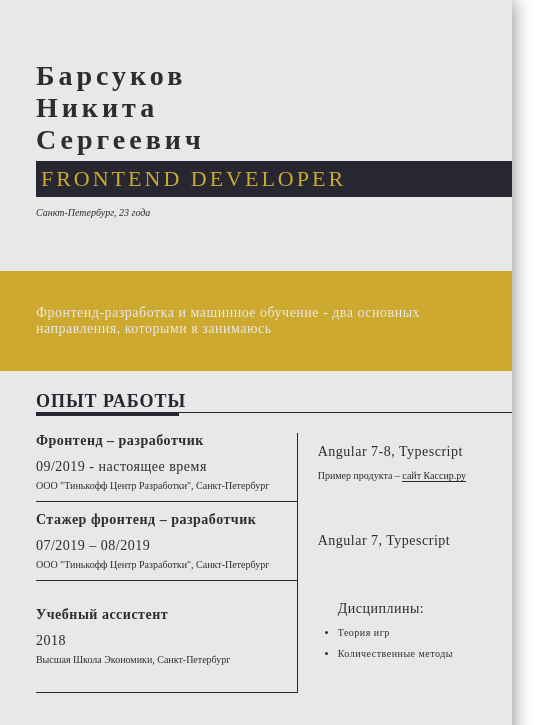
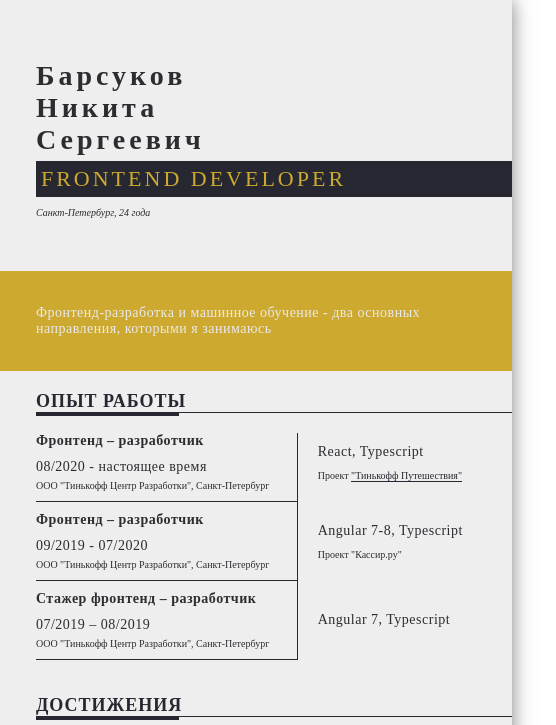
Before and after one commit to nsbarsukov/cv, a website: page index.html in a window 1280 px wide. Shown: the top 725 px of the page, 525-1081 px from the left. Drawn offline with nearby package versions, Linux system fonts and the light colour scheme; a web font is replaced by a local one.

Commit message:
content update

```diff
--- a/index.html
+++ b/index.html
@@ -19,7 +19,7 @@
 		<div class="brief-info">
 			<p class="brief-info__name">Барсуков <br> Никита <br> Сергеевич</p>
 			<div class="brief-info__specialization">Frontend Developer</div>
-			<div class="brief-info__short">Санкт-Петербург, 23 года</div>
+			<div class="brief-info__short">Санкт-Петербург, 24 года</div>
 
 			<div class="brief-info__bio">
 			<span class="bio-text">
@@ -119,19 +119,32 @@
 					<tr class="job">
 						<td>
 							<div class="job__position">Фронтенд – разработчик</div>
-							<div class="job__date">09/2019 - настоящее время</div>
+							<div class="job__date">08/2020 - настоящее время</div>
+							<div class="job__company">ООО "Тинькофф Центр Разработки", Санкт-Петербург</div>
+						</td>
+						<td>
+							<div class="job__language">React, Typescript</div>
+							<div class="job__product-example">
+								Проект
+								<a
+										class="dark-link"
+										target="_blank"
+										rel="noopener noreferrer"
+										href="https://www.tinkoff.ru/travel/flights/"
+								>"Тинькофф Путешествия"</a>
+							</div>
+						</td>
+					</tr>
+					<tr class="job">
+						<td>
+							<div class="job__position">Фронтенд – разработчик</div>
+							<div class="job__date">09/2019 - 07/2020</div>
 							<div class="job__company">ООО "Тинькофф Центр Разработки", Санкт-Петербург</div>
 						</td>
 						<td>
 							<div class="job__language">Angular 7-8, Typescript</div>
 							<div class="job__product-example">
-								Пример продукта –
-								<a
-										class="dark-link"
-										target="_blank"
-										rel="noopener noreferrer"
-										href="https://chel.kassir.ru"
-								>сайт Кассир.ру</a>
+								Проект "Кассир.ру"
 							</div>
 						</td>
 					</tr>
@@ -143,20 +156,6 @@
 						</td>
 						<td>
 							<div class="job__language">Angular 7, Typescript</div>
-						</td>
-					</tr>
-					<tr class="job">
-						<td>
-							<div class="job__position">Учебный ассистент</div>
-							<div class="job__date">2018</div>
-							<div class="job__company">Высшая Школа Экономики, Санкт-Петербург</div>
-						</td>
-						<td>
-							<ul class="job__list">
-								Дисциплины:
-								<li>Теория игр</li>
-								<li>Количественные методы</li>
-							</ul>
 						</td>
 					</tr>
 				</table>
--- a/index.less
+++ b/index.less
@@ -25,7 +25,7 @@ body {
     overflow: hidden;
     width: 210mm;
     height: auto;
-    background-color: rgb(232, 232, 233);
+    background-color: #eeeeee;
     margin: 0 auto 0.5cm;
     box-shadow: 0 0 0.5cm rgba(0,0,0,0.5);
 }
```
Also changed, not shown: README.md.
